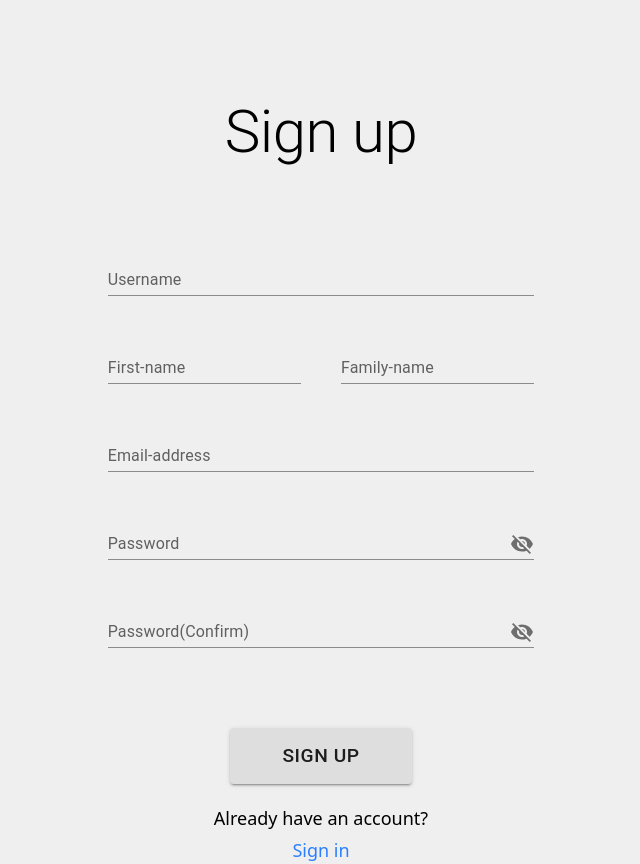
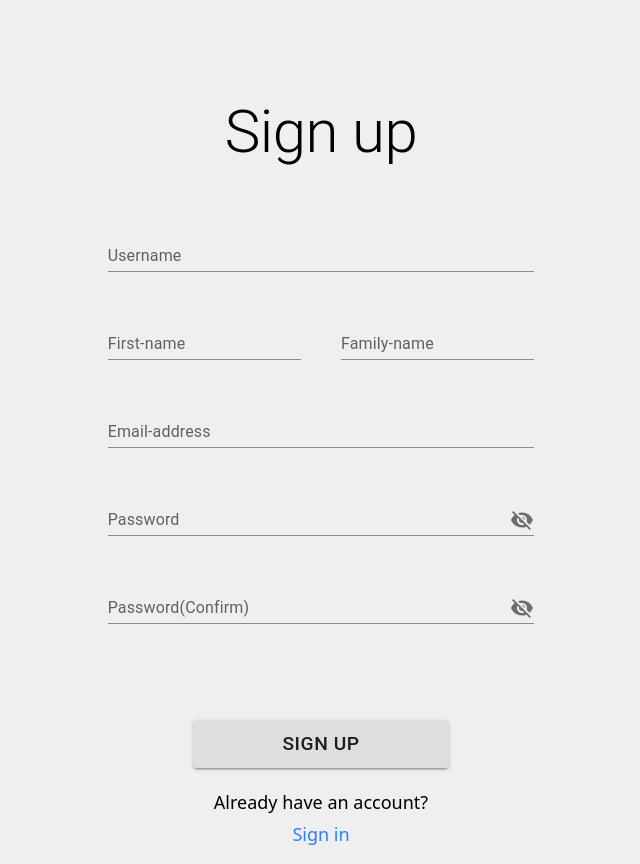
Before and after one commit to yoshi0319/money-management, a Next.js app in the folder frontend/: page / in a window 1280 px wide. Shown: the whole page, without its empty margins (319-959 px from the left). Built offline with nearby package versions, Linux system fonts and the light colour scheme.

Commit message:
フォーム部分をformタグで囲い、colorbuttonをsubmitとして指定するようにした

```diff
--- a/frontend/src/app/page.tsx
+++ b/frontend/src/app/page.tsx
@@ -23,6 +23,11 @@ export default function Register() {
     })
   }
 
+  function handleSubmit(e: React.FormEvent<HTMLFormElement>) {
+    e.preventDefault();
+    console.log(values);
+  }
+
   function goToLogin(e: React.MouseEvent<HTMLAnchorElement>) {
     e.preventDefault();
     router.push("/login");
@@ -40,15 +45,16 @@ export default function Register() {
 
   return (
     <div className="flex justify-center items-center flex-col">
-      <Typography variant="h2" className="pt-24 pb-20">Sign up</Typography>
-      <div className="flex flex-col gap-10 w-1/3">                                            {/* 6つあるフォームを囲っている */}
-        <TextField id="standard-basic" label="Username" variant="standard"/>
+      <Typography variant="h2" className="pt-24 pb-14">Sign up</Typography>
+      <form className="flex flex-col gap-10 w-1/3" onSubmit={handleSubmit}>                                            {/* 6つあるフォームを囲っている */}
+        <TextField id="standard-basic" name="username" label="Username" variant="standard" value={values.username} onChange={handleInputChange} />
         <div className="flex gap-10 w-full">
-          <TextField id="standard-basic" label="First-name" variant="standard" sx={{ width: "50%" }}/>
-          <TextField id="standard-basic" label="Family-name" variant="standard" sx={{ width: "50%" }}/>
+          <TextField id="standard-basic" name="firstName" label="First-name" variant="standard" sx={{ width: "50%" }} value={values.firstName} onChange={handleInputChange}/>
+          <TextField id="standard-basic" name="familyName" label="Family-name" variant="standard" sx={{ width: "50%" }} value={values.familyName} onChange={handleInputChange}/>
         </div>
-        <TextField id="standard-basic" label="Email-address" variant="standard" />
+        <TextField id="standard-basic" name="emailAddress" label="Email-address" variant="standard" value={values.emailAddress} onChange={handleInputChange}/>
         <TextField id="standard-password-input"
+        name="password"
         type="password"
         label="Password"
         variant="standard"
@@ -60,8 +66,9 @@ export default function Register() {
               </InputAdornment>
             ),
           },
-        }} />
+        }} value={values.password} onChange={handleInputChange}/>
         <TextField id="standard-password-input"
+        name="passwordConfirm"
         type="password"
         label="Password(Confirm)"
         variant="standard"
@@ -73,11 +80,11 @@ export default function Register() {
               </InputAdornment>
             )
           }
-        }} />
-      </div>
-      <div className="flex justify-center w-full h-full pt-20">
-        <ColorButton variant="contained" size="large" className="w-1/7 h-14">Sign up</ColorButton>
-      </div>
+        }} value={values.passwordConfirm} onChange={handleInputChange}/>
+        <div className="flex justify-center w-full h-full pt-14">
+          <ColorButton variant="contained" type="submit" size="small" className="w-64 h-12">Sign up</ColorButton>
+        </div>
+      </form>
       <div  className="flex flex-col justify-center items-center gap-1 pt-5 text-lg">
         <p>Already have an account?</p>
         <a href="/login" onClick={goToLogin} className="text-blue-500 hover:text-blue-700">Sign in</a>
```
